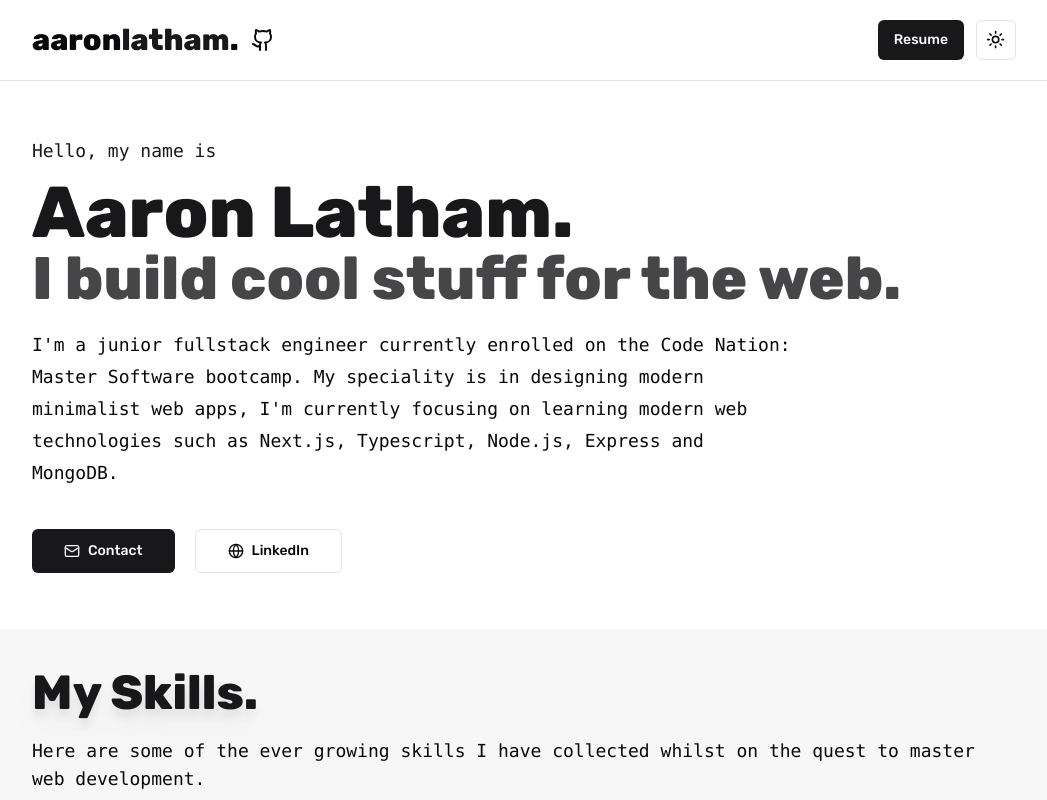
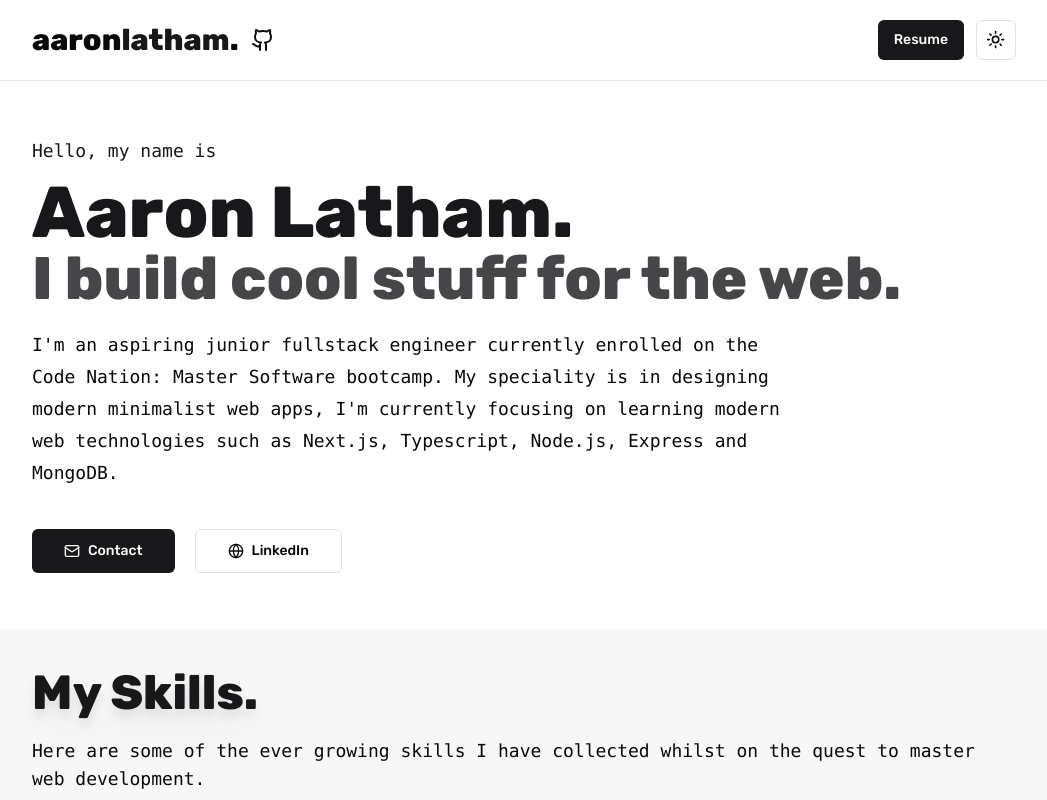
Before and after one commit to latham91/aaronlathamdev, a Next.js app: page / in a window 1280 px wide. Shown: the top 800 px of the page, without its empty margins (116-1163 px from the left). Built offline with nearby package versions, Linux system fonts and the light colour scheme.

Commit message:
Added selection styling

```diff
--- a/app/globals.css
+++ b/app/globals.css
@@ -52,6 +52,7 @@
 @layer base {
   * {
     @apply border-border;
+    @apply selection:bg-foreground selection:text-background;
   }
   body {
     @apply bg-background text-foreground;
--- a/components/Hero.tsx
+++ b/components/Hero.tsx
@@ -17,11 +17,11 @@ export default function Hero() {
           I build cool stuff for the web.
         </h2>
         <p className="max-w-3xl text-lg leading-8 mb-10 font-mono text-center md:text-start">
-          I&apos;m a junior fullstack engineer currently enrolled on the Code
-          Nation: Master Software bootcamp. My speciality is in designing modern
-          minimalist web apps, I&apos;m currently focusing on learning modern
-          web technologies such as Next.js, Typescript, Node.js, Express and
-          MongoDB.
+          I&apos;m an aspiring junior fullstack engineer currently enrolled on
+          the Code Nation: Master Software bootcamp. My speciality is in
+          designing modern minimalist web apps, I&apos;m currently focusing on
+          learning modern web technologies such as Next.js, Typescript, Node.js,
+          Express and MongoDB.
         </p>
         <div className="flex items-center gap-5 justify-center md:justify-start">
           <Link href="mailto:latham91@icloud.com">
--- a/components/ProjectCard.tsx
+++ b/components/ProjectCard.tsx
@@ -5,14 +5,14 @@ import { Computer, Github } from "lucide-react";
 
 export default function ProjectCard() {
   return (
-    <div className="rounded-lg overflow-hidden relative h-[450px] border-[3px] border-secondary hover:shadow-lg transition duration-300 ease-in-out shadow-foreground">
+    <div className="group rounded-lg overflow-hidden relative h-[450px] border-[3px] border-secondary hover:shadow-lg transition duration-300 ease-in-out shadow-foreground">
       <Image
         src="/project-one.jpg"
         width={450}
         height={450}
         alt="Project One"
         draggable={false}
-        className="object-cover h-[450px] w-full"
+        className="object-cover h-[450px] w-full group-hover:scale-105 transition duration-300 ease-in-out"
       />
       <div className="absolute top-4 right-4 flex items-center gap-4">
         <Button size="sm" variant="default">
```
